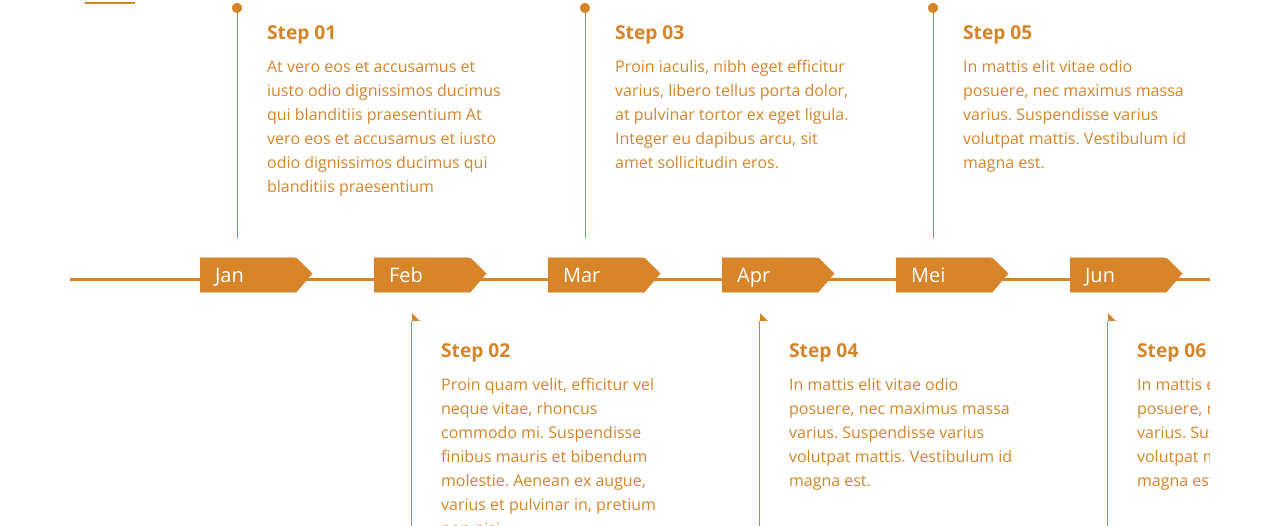
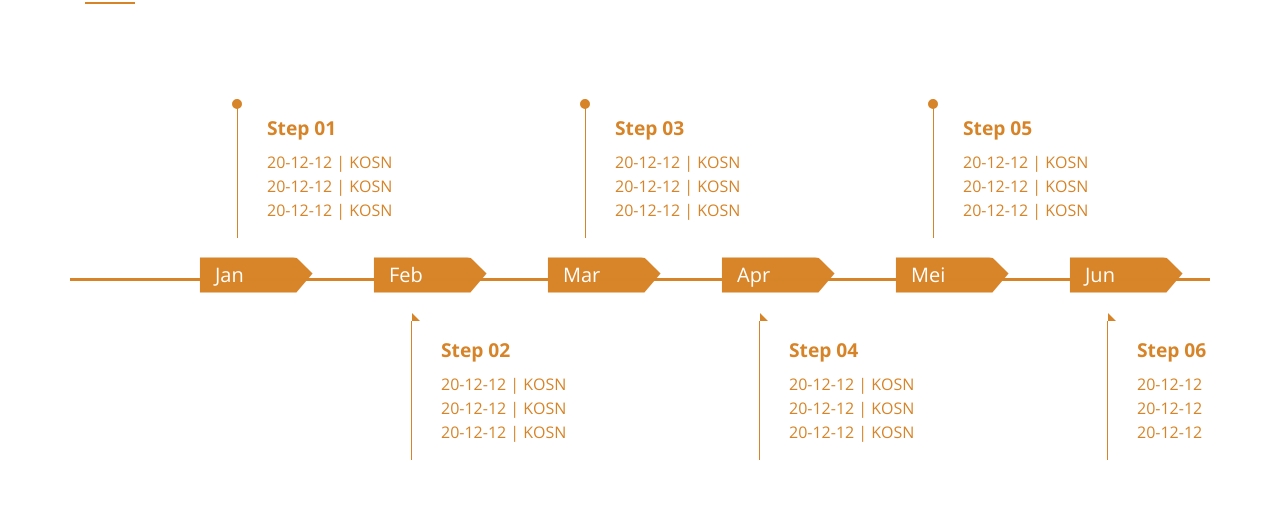
Before and after one commit to grandhysetyo/puspresnas, a plain HTML site: page jenjang.html in a window 1280 px wide. Shown: the part 909-1435 px from the top of the page. Drawn offline with nearby package versions, Linux system fonts and the light colour scheme.

Commit message:
update page jenjang

```diff
--- a/jenjang.html
+++ b/jenjang.html
@@ -347,50 +347,73 @@
             <ol>
                 <li>
                     <div>
-                        <time>Step 01</time> At vero eos et accusamus et iusto odio dignissimos ducimus qui blanditiis praesentium At vero eos et accusamus et iusto odio dignissimos ducimus qui blanditiis praesentium
+                        <time>Step 01</time>
+                        <span>20-12-12 | KOSN</span> <br>
+                        <span>20-12-12 | KOSN</span> <br>
+                        <span>20-12-12 | KOSN</span> <br>
                     </div>
                     <h5 class="bulan">Jan</h5>
                 </li>
                 <li>
                     <div>
-                        <time>Step 02</time> Proin quam velit, efficitur vel neque vitae, rhoncus commodo mi. Suspendisse finibus mauris et bibendum molestie. Aenean ex augue, varius et pulvinar in, pretium non nisi.
+                        <time>Step 02</time>
+                        <span>20-12-12 | KOSN</span> <br>
+                        <span>20-12-12 | KOSN</span> <br>
+                        <span>20-12-12 | KOSN</span> <br>
                     </div>
                     <h5 class="bulan">Feb</h5>
                 </li>
                 <li>
                     <div>
-                        <time>Step 03</time> Proin iaculis, nibh eget efficitur varius, libero tellus porta dolor, at pulvinar tortor ex eget ligula. Integer eu dapibus arcu, sit amet sollicitudin eros.
+                        <time>Step 03</time>
+                        <span>20-12-12 | KOSN</span> <br>
+                        <span>20-12-12 | KOSN</span> <br>
+                        <span>20-12-12 | KOSN</span> <br>
                     </div>
                     <h5 class="bulan">Mar</h5>
                 </li>
                 <li>
                     <div>
-                        <time>Step 04</time> In mattis elit vitae odio posuere, nec maximus massa varius. Suspendisse varius volutpat mattis. Vestibulum id magna est.
+                        <time>Step 04</time>
+                        <span>20-12-12 | KOSN</span> <br>
+                        <span>20-12-12 | KOSN</span> <br>
+                        <span>20-12-12 | KOSN</span> <br>
                     </div>
                     <h5 class="bulan">Apr</h5>
                 </li>
                 <li>
                     <div>
-                        <time>Step 05</time> In mattis elit vitae odio posuere, nec maximus massa varius. Suspendisse varius volutpat mattis. Vestibulum id magna est.
+                        <time>Step 05</time>
+                        <span>20-12-12 | KOSN</span> <br>
+                        <span>20-12-12 | KOSN</span> <br>
+                        <span>20-12-12 | KOSN</span> <br>
                     </div>
                     <h5 class="bulan">Mei</h5>
                 </li>
                 <li>
                     <div>
-                        <time>Step 06</time> In mattis elit vitae odio posuere, nec maximus massa varius. Suspendisse varius volutpat mattis. Vestibulum id magna est.
+                        <time>Step 06</time>
+                        <span>20-12-12 | KOSN</span> <br>
+                        <span>20-12-12 | KOSN</span> <br>
+                        <span>20-12-12 | KOSN</span> <br>
                     </div>
                     <h5 class="bulan">Jun</h5>
                 </li>
                 <li>
                     <div>
-                        <time>Step 07</time> In mattis elit vitae odio posuere, nec maximus massa varius. Suspendisse varius volutpat mattis. Vestibulum id magna est.
+                        <time>Step 07</time>
+                        <span>20-12-12 | KOSN</span> <br>
+                        <span>20-12-12 | KOSN</span> <br>
+                        <span>20-12-12 | KOSN</span> <br>
                     </div>
                     <h5 class="bulan">Jul</h5>
                 </li>
                 <li>
                     <div>
-                        <time>Step 08</time> Aenean condimentum odio a bibendum rhoncus. Ut mauris felis, volutpat eget porta faucibus, euismod quis ante.
-                    </div>
+                        <time>Step 08</time>
+                        <span>20-12-12 | KOSN</span> <br>
+                        <span>20-12-12 | KOSN</span> <br>
+                        <span>20-12-12 | KOSN</span> <br>
                     <h5 class="bulan">Augt</h5>
                 </li>
 
```
